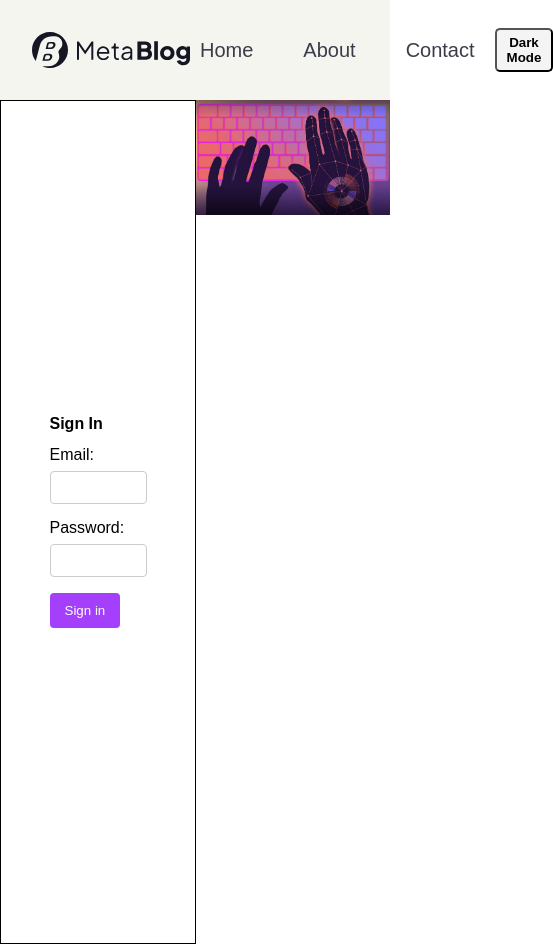
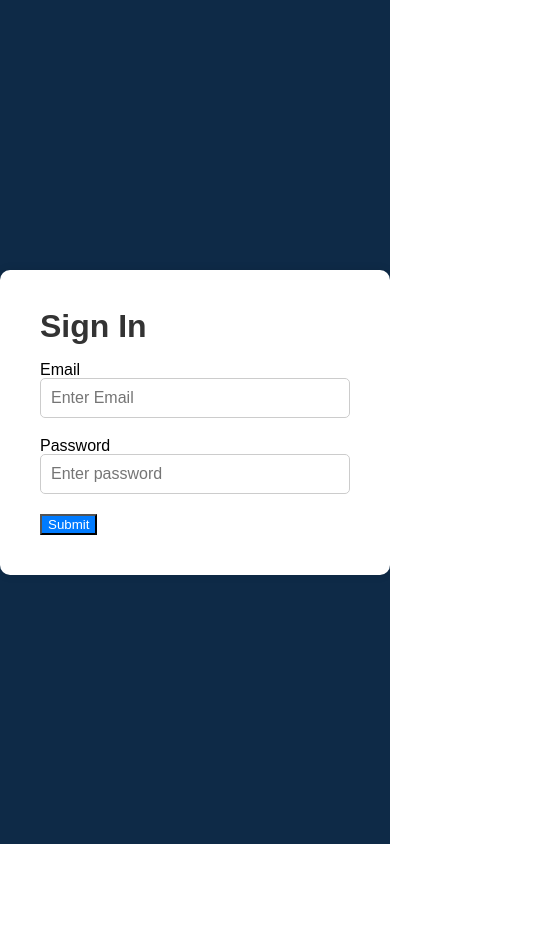
Before and after one commit to shkelzenjashari/react-project, a React (Create React App) app in the folder project/: page / in a window 390 px wide. Shown: the whole page, 553 px wide, since content can reach past the window. After the commit the page ends 844 px from the top, so only its background shows below. Built offline with nearby package versions, Linux system fonts and the light colour scheme.

Commit message:
positive-bar-me-pimpin-part2

```diff
--- a/project/src/Login/Login.css
+++ b/project/src/Login/Login.css
@@ -1,4 +1,4 @@
-/* LoginForm.css */
+/* LoginForm.css
 .login-container {
   display: flex;
   height: 100vh;
@@ -71,4 +71,87 @@ input {
 
 h2 {
   margin-bottom: 15px;
+} */
+/* SignIn.css */
+.container {
+  display: flex;
+  justify-content: center;
+  align-items: center;
+  min-height: 100vh;
+  background-color: rgba(14, 42, 71, 1);
 }
+
+.signinBx {
+  display: flex;
+  overflow: hidden;
+  max-width: 800px;
+  width: 100%;
+  background: #fff;
+  box-shadow: 0 0 10px rgba(0, 0, 0, 0.1);
+  border-radius: 10px;
+}
+
+.signinBx .imgBx,
+.signinBx .formBx {
+  flex: 1;
+}
+
+.signinBx .formBx {
+  padding: 40px;
+  transition: 0.5s;
+}
+.signinBx h3 {
+  font-size: 2em;
+  margin-bottom: 20px;
+  color: #333;
+}
+
+.signinBx .formGroup {
+  margin-bottom: 20px;
+}
+
+.signinBx input {
+  width: 100%;
+  padding: 10px;
+  font-size: 16px;
+  border: 1px solid #ccc;
+  border-radius: 5px;
+}
+.signinBx input.is-invalid {
+  border-color: red;
+}
+
+.signinBx .error-message {
+  color: red;
+  margin-top: 5px;
+}
+
+.signinBx button {
+  background: #007bff;
+  color: #fff;
+  cursor: pointer;
+}
+
+.signinBx .imgBx img {
+  width: 100%;
+  height: 100%;
+  object-fit: cover;
+}
+
+@media (max-width: 991px) {
+  .signinBx {
+    flex-direction: column;
+  }
+
+  .signinBx .container {
+    max-width: 400px;
+  }
+
+  .signinBx .imgBx {
+    display: none;
+  }
+
+  .signinBx .formBx {
+    width: 100%;
+  }
+}
--- a/project/src/Login/Login.js
+++ b/project/src/Login/Login.js
@@ -1,79 +1,177 @@
+// import React, { useState } from "react";
+// import Navbar from "../Navbar/Navbar";
+// import "./Login.css";
+// import image from "../Images/typing.jpg";
+// import { Link, useNavigate } from "react-router-dom";
+// import useFormValidation from "../Hooks/useFormValidation";
+
+// // const Login = () => {
+// //   const [isLoggedIn, setIsLoggedIn] = useState(false);
+// //   const navigate = useNavigate();
+
+// //   const { errors, validateForm } = useFormValidation();
+
+// //   const [formData, setFormData] = useState({
+// //     email: "",
+// //     password: "",
+// //   });
+
+// //   const handleSignUpClick = () => {
+// //     navigate("/signup");
+// //   };
+
+// //   const handleSubmit = (e) => {
+// //     e.preventDefault();
+
+// //     if (validateForm(formData, "signin")) {
+// //       console.log("Form submitted successfully");
+// //       setIsLoggedIn(true);
+// //     }
+// //   };
+
+// //   const handleChange = (evt) => {
+// //     setFormData({ ...formData, [evt.target.name]: evt.target.value });
+// //   };
+
+// //   return (
+// //     <>
+// //       <Navbar />
+// //       <div className="login-container">
+// //         <div className="form-container">
+// //           <form onSubmit={handleSubmit}>
+// //             <h2>Sign In</h2>
+// //             <label>Email:</label>
+// //             <input
+// //               type="email"
+// //               name="email"
+// //               value={formData.email}
+// //               onChange={handleChange}
+// //               required
+// //             />
+// //             {errors.email && <p className="error">{errors.email}</p>}
+// //             <label>Password:</label>
+// //             <input
+// //               type="password"
+// //               name="password"
+// //               value={formData.password}
+// //               onChange={handleChange}
+// //               required
+// //             />
+// //             {errors.password && <p className="error">{errors.password}</p>}
+// //             <button className="loginFormButton" type="submit">
+// //               Sign in
+// //             </button>
+// //           </form>
+// //         </div>
+// //         <div className="image-container">
+// //           <img src={image} alt="Login" />
+// //           <button
+// //             className="loginFormButton switch-button login"
+// //             onClick={handleSignUpClick}
+// //           >
+// //             Don't have an account? Sign Up
+// //           </button>
+// //         </div>
+// //       </div>
+// //     </>
+// //   );
+// // };
+
+// export default Login;
 import React, { useState } from "react";
-import Navbar from "../Navbar/Navbar";
+import { useNavigate } from "react-router-dom";
 import "./Login.css";
-import image from "../Images/typing.jpg";
-import { Link, useNavigate } from "react-router-dom";
-import useFormValidation from "../Hooks/useFormValidation";
 
 const Login = () => {
-  const [isLoggedIn, setIsLoggedIn] = useState(false);
   const navigate = useNavigate();
+  const [credentials, setCredentials] = useState({ email: "", password: "" });
+  const [emailError, setEmailError] = useState(null);
+  const [passwordError, setPasswordError] = useState(null);
 
-  const { errors, validateForm } = useFormValidation();
+  const submit = async (event) => {
+    event.preventDefault();
+    const fetchUrl = "http://localhost:8000/api/user/login";
 
-  const [formData, setFormData] = useState({
-    email: "",
-    password: "",
+    try {
+      const response = await fetch(fetchUrl, {
+        method: "POST",
+        headers: {
+          "Content-Type": "application/json",
+        },
+        body: JSON.stringify(credentials),
       });
 
-  const handleSignUpClick = () => {
-    navigate("/signup");
-  };
+      if (!response.ok) {
+        const responseData = await response.json();
 
-  const handleSubmit = (e) => {
-    e.preventDefault();
+        if (response.status === 401) {
+          setEmailError(responseData.emailError || null);
+          setPasswordError(
+            responseData.passwordError ||
+              "Incorrect password. Please try again."
+          );
+        } else {
+          throw new Error("Login failed");
+        }
+      } else {
+        setEmailError(null);
+        setPasswordError(null);
 
-    if (validateForm(formData, "signin")) {
-      console.log("Form submitted successfully");
-      setIsLoggedIn(true);
+        const data = await response.json();
+        localStorage.setItem("user", JSON.stringify(data));
+
+        navigate("/home");
+      }
+    } catch (error) {
+      console.error(error);
     }
   };
 
-  const handleChange = (evt) => {
-    setFormData({ ...formData, [evt.target.name]: evt.target.value });
+  const handleChange = (type) => (e) => {
+    setCredentials({ ...credentials, [type.toLowerCase()]: e.target.value });
   };
 
   return (
-    <>
-      <Navbar />
-      <div className="login-container">
-        <div className="form-container">
-          <form onSubmit={handleSubmit}>
-            <h2>Sign In</h2>
-            <label>Email:</label>
+    <div className="container">
+      <div className="signinBx">
+        <div className="imgBx">
+          <img src={""} alt="Background" />
+        </div>
+        <div className="formBx">
+          <form onSubmit={submit} className="signinForm">
+            <h3>Sign In</h3>
+
+            <div className="formGroup mb-3">
+              <label>Email</label>
               <input
-              type="email"
-              name="email"
-              value={formData.email}
-              onChange={handleChange}
-              required
+                type="text"
+                className={`form-control ${emailError ? "is-invalid" : ""}`}
+                placeholder="Enter Email"
+                onChange={handleChange("Email")}
               />
-            {errors.email && <p className="error">{errors.email}</p>}
-            <label>Password:</label>
+              {emailError && <div className="error-message">{emailError}</div>}
+            </div>
+            <div className="formGroup mb-3">
+              <label>Password</label>
               <input
                 type="password"
-              name="password"
-              value={formData.password}
-              onChange={handleChange}
-              required
+                className={`form-control ${passwordError ? "is-invalid" : ""}`}
+                placeholder="Enter password"
+                onChange={handleChange("Password")}
               />
-            {errors.password && <p className="error">{errors.password}</p>}
-            <button className="loginFormButton" type="submit">
-              Sign in
+              {passwordError && (
+                <div className="error-message">{passwordError}</div>
+              )}
+            </div>
+            <div className="d-grid">
+              <button type="submit" className="btn btn-primary">
+                Submit
               </button>
+            </div>
           </form>
         </div>
-        <div className="image-container">
-          <img src={image} alt="Login" />
-          <button
-            className="loginFormButton switch-button login"
-            onClick={handleSignUpClick}
-          >
-            Don't have an account? Sign Up
-          </button>
       </div>
     </div>
-    </>
   );
 };
 
--- a/project/src/SignUp/SignUp.css
+++ b/project/src/SignUp/SignUp.css
@@ -1,4 +1,4 @@
-/* LoginForm.css */
+/* LoginForm.css
 .login-container {
   display: flex;
   height: 100vh;
@@ -68,4 +68,86 @@ input {
 
 h2 {
   margin-bottom: 15px;
+} */
+.container {
+  display: flex;
+  justify-content: center;
+  align-items: center;
+  min-height: 100vh;
+  background-color: rgba(14, 42, 71, 1);
 }
+
+.signupBx {
+  display: flex;
+  overflow: hidden;
+  max-width: 800px;
+  width: 100%;
+  background: #fff;
+  box-shadow: 0 0 10px rgba(0, 0, 0, 0.1);
+  border-radius: 10px;
+}
+
+.signupBx .formBx,
+.signupBx .imgBx {
+  flex: 1;
+}
+
+.signupBx .formBx {
+  padding: 40px;
+  transition: 0.5s;
+}
+
+.signupBx .formBx h2 {
+  font-size: 2em;
+  margin-bottom: 20px;
+  color: #333;
+}
+
+.signupBx .formGroup {
+  margin-bottom: 20px;
+}
+
+.signupBx input {
+  width: 100%;
+  padding: 10px;
+  font-size: 16px;
+  border: 1px solid #ccc;
+  border-radius: 5px;
+}
+
+.signupBx input[type="submit"] {
+  background: #007bff;
+  color: #fff;
+  cursor: pointer;
+}
+
+.signupBx .imgBx img {
+  width: 100%;
+  height: 100%;
+  object-fit: cover;
+}
+
+.signupBx .container .formBx {
+  width: 100%;
+}
+
+.signupBx a {
+  color: red;
+  text-decoration: none;
+}
+
+@media (max-width: 991px) {
+  .signupBx {
+    flex-direction: column;
+  }
+  .signupBx .container {
+    max-width: 400px;
+  }
+  .signupBx .imgBx {
+    display: none;
+  }
+
+  .signupBx .formBx {
+    width: 100%;
+  }
+}
--- a/project/src/SignUp/SignUp.js
+++ b/project/src/SignUp/SignUp.js
@@ -1,96 +1,215 @@
+// import React, { useState } from "react";
+// import Navbar from "../Navbar/Navbar";
+// import "./SignUp.css";
+// import image from "../Images/typing.jpg";
+// import { useNavigate } from "react-router-dom";
+// import useFormValidation from "../Hooks/useFormValidation";
+
+// const SignUp = () => {
+//   const navigate = useNavigate();
+//   const { errors, validateForm } = useFormValidation();
+
+//   const [formData, setFormData] = useState({
+//     name: "",
+//     surname: "",
+//     email: "",
+//     password: "",
+//   });
+
+//   const handleSignUpClick = () => {
+//     navigate("/login");
+//   };
+
+//   const handleSubmit = (e) => {
+//     e.preventDefault();
+
+//     if (validateForm(formData, "signup")) {
+//       console.log("Form submitted successfully");
+//     }
+//   };
+
+//   const handleChange = (evt) => {
+//     setFormData({ ...formData, [evt.target.name]: evt.target.value });
+//   };
+
+//   return (
+//     <>
+//       <Navbar />
+//       <div className="login-container">
+//         <div className="image-container">
+//           <img src={image} alt="Login" />
+//           <button
+//             className="loginFormButton switch-button signup"
+//             onClick={handleSignUpClick}
+//           >
+//             Already have an account? Log In
+//           </button>
+//         </div>
+//         <div className="form-container">
+//           <form onSubmit={handleSubmit}>
+//             <h2>Sign Up</h2>
+//             <label>Name:</label>
+//             <input
+//               type="text"
+//               name="name"
+//               value={formData.name}
+//               onChange={handleChange}
+//               required
+//             />
+//             {errors.name && <p className="error">{errors.name}</p>}
+//             <label>Surname:</label>
+//             <input
+//               type="text"
+//               name="surname"
+//               value={formData.surname}
+//               onChange={handleChange}
+//               required
+//             />
+//             {errors.surname && <p className="error">{errors.surname}</p>}
+//             <label>Email:</label>
+//             <input
+//               type="email"
+//               name="email"
+//               value={formData.email}
+//               onChange={handleChange}
+//               required
+//             />
+//             {errors.email && <p className="error">{errors.email}</p>}
+//             <label>Password:</label>
+//             <input
+//               type="password"
+//               name="password"
+//               value={formData.password}
+//               onChange={handleChange}
+//               required
+//             />
+//             {errors.password && <p className="error">{errors.password}</p>}
+//             <button className="loginFormButton" type="submit">
+//               Sign Up
+//             </button>
+//           </form>
+//         </div>
+//       </div>
+//     </>
+//   );
+// };
+
+// export default SignUp;
 import React, { useState } from "react";
-import Navbar from "../Navbar/Navbar";
+import { Link, useNavigate } from "react-router-dom";
 import "./SignUp.css";
-import image from "../Images/typing.jpg";
-import { useNavigate } from "react-router-dom";
-import useFormValidation from "../Hooks/useFormValidation";
 
 const SignUp = () => {
-  const navigate = useNavigate();
-  const { errors, validateForm } = useFormValidation();
-
   const [formData, setFormData] = useState({
+    email: "",
+    password: "",
+    age: "",
     name: "",
     surname: "",
-    email: "",
-    password: "",
   });
 
-  const handleSignUpClick = () => {
+  const navigate = useNavigate();
+
+  const submit = async (event) => {
+    event.preventDefault();
+    const fetchUrl = "http://localhost:8000/api/user/";
+    try {
+      const response = await fetch(fetchUrl, {
+        method: "POST",
+        headers: {
+          "Content-Type": "application/json",
+        },
+        body: JSON.stringify(formData),
+      });
+
+      if (!response.ok) {
+        throw new Error("Registration failed");
+      }
+
+      const data = await response.json();
+      localStorage.setItem("user", JSON.stringify(data));
+
       navigate("/login");
-  };
-
-  const handleSubmit = (e) => {
-    e.preventDefault();
-
-    if (validateForm(formData, "signup")) {
-      console.log("Form submitted successfully");
+    } catch (error) {
+      console.error(error);
+      setFormData({
+        ...formData,
+        error: "Registration failed. Please try again.",
+      });
     }
   };
 
-  const handleChange = (evt) => {
-    setFormData({ ...formData, [evt.target.name]: evt.target.value });
+  const handleChange = (type) => (e) => {
+    setFormData({ ...formData, [type]: e.target.value });
   };
 
   return (
-    <>
-      <Navbar />
-      <div className="login-container">
-        <div className="image-container">
-          <img src={image} alt="Login" />
-          <button
-            className="loginFormButton switch-button signup"
-            onClick={handleSignUpClick}
-          >
-            Already have an account? Log In
-          </button>
+    <form onSubmit={submit}>
+      <div className="container">
+        <div className="signupBx">
+          <div className="imgBx">
+            <img src={"img2"} alt="Background" />
           </div>
-        <div className="form-container">
-          <form onSubmit={handleSubmit}>
-            <h2>Sign Up</h2>
-            <label>Name:</label>
+          <div className="formBx">
+            <h3>Sign Up</h3>
+            <div className="mb-3">
+              <label>Email</label>
               <input
                 type="text"
-              name="name"
-              value={formData.name}
-              onChange={handleChange}
-              required
+                className="form-control"
+                placeholder="Enter Email"
+                onChange={handleChange("email")}
               />
-            {errors.name && <p className="error">{errors.name}</p>}
-            <label>Surname:</label>
+            </div>
+            <div className="mb-3">
+              <label>Password</label>
+              <input
+                type="password"
+                className="form-control"
+                placeholder="Enter password"
+                onChange={handleChange("password")}
+              />
+            </div>
+            <div className="mb-3">
+              <label>Name</label>
               <input
                 type="text"
-              name="surname"
-              value={formData.surname}
-              onChange={handleChange}
-              required
+                className="form-control"
+                placeholder="Enter Name"
+                onChange={handleChange("name")}
               />
-            {errors.surname && <p className="error">{errors.surname}</p>}
-            <label>Email:</label>
+            </div>
+            <div className="mb-3">
+              <label>Surname</label>
               <input
-              type="email"
-              name="email"
-              value={formData.email}
-              onChange={handleChange}
-              required
+                type="tel"
+                className="form-control"
+                placeholder="Enter Surname"
+                onChange={handleChange("surname")}
               />
-            {errors.email && <p className="error">{errors.email}</p>}
-            <label>Password:</label>
+            </div>
+            <div className="mb-3">
+              <label>Age</label>
               <input
-              type="password"
-              name="password"
-              value={formData.password}
-              onChange={handleChange}
-              required
+                type="tel"
+                className="form-control"
+                placeholder="Enter Age"
+                onChange={handleChange("age")}
               />
-            {errors.password && <p className="error">{errors.password}</p>}
-            <button className="loginFormButton" type="submit">
-              Sign Up
+            </div>
+            <div className="d-grid">
+              <button type="submit" className="btn btn-primary">
+                Submit
               </button>
-          </form>
+              <p>
+                Already have an account?
+                <Link to="/login">Sign In</Link>
+              </p>
             </div>
           </div>
-    </>
+        </div>
+      </div>
+    </form>
   );
 };
 
```
Lines whose indentation alone changed are shown as unchanged.
